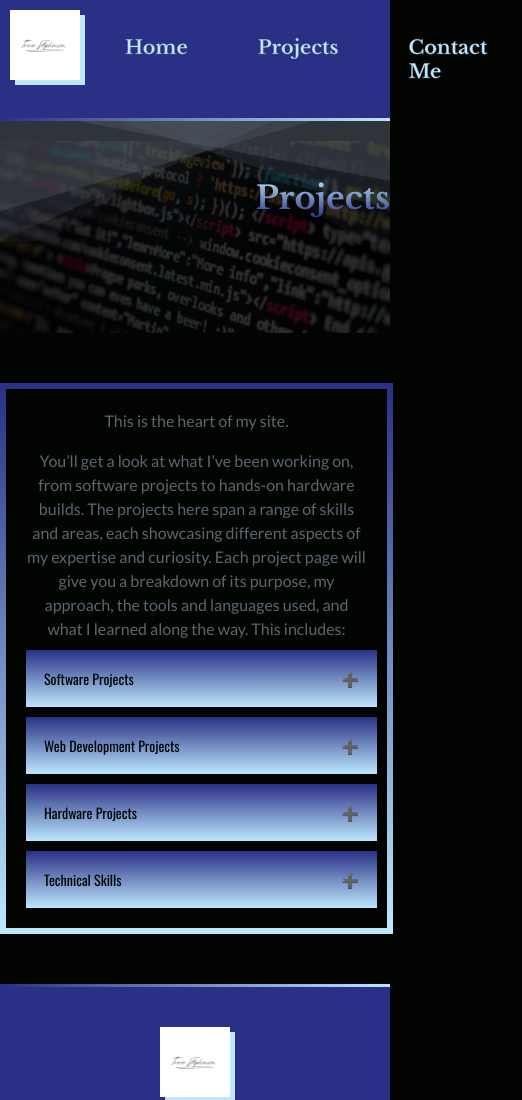
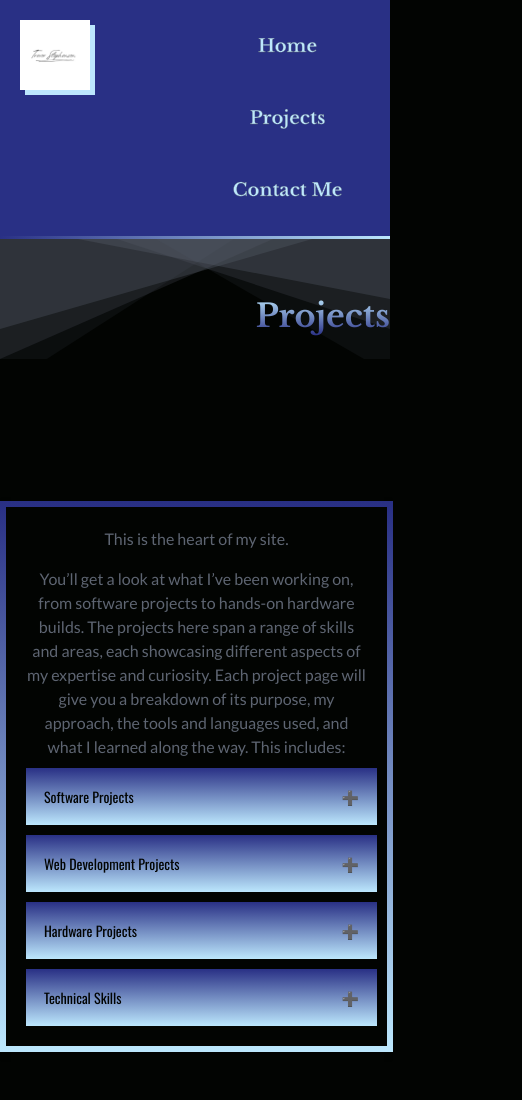
Before and after one commit to trevorstep/wdd130, a plain HTML site: page final-project/projects.html in a window 390 px wide. Shown: the top 1100 px of the page, 522 px wide, since content can reach past the window. Drawn offline with nearby package versions, Linux system fonts and the light colour scheme; a web font is replaced by a local one.

Commit message:
nav a changes

```diff
--- a/final-project/styles/styles.css
+++ b/final-project/styles/styles.css
@@ -626,9 +626,13 @@ textarea {
     background-color: #BCE7FD;
     color: #293085;
   }
+/* Mobile Version */
+@media only screen and (max-width: 768px) {
+    /* Hide the first hero image on mobile */
+    #hero-img {
+        display: none; /* Hide the first image */
+    }
 
-  /* Mobile Version */
-@media only screen and (max-width: 768px) {
     /* Adjusting the layout of the sections */
     .home-grid {
         grid-template-columns: repeat(2, 1fr); /* Two columns on small screens */
@@ -636,6 +640,7 @@ textarea {
 
     header {
         grid-template-columns: 1fr 1fr; /* Make header elements stack */
+        padding: 10px;
     }
 
     .left-photo, .right-photo {
@@ -754,3 +759,19 @@ textarea {
         margin: 5px;
     }
 }
+
+/* Homebar navigation adjustment */
+@media only screen and (max-width: 768px) {
+    nav {
+        justify-content: center; /* Center the navigation links */
+        display: flex;
+        flex-wrap: wrap; /* Allow wrapping of items */
+    }
+
+    nav a {
+        padding: 20px;
+        text-align: center;
+        font-size: 18px; /* Make nav links smaller for mobile */
+        margin: 5px 10px; /* Add margin for better spacing */
+    }
+}
```
